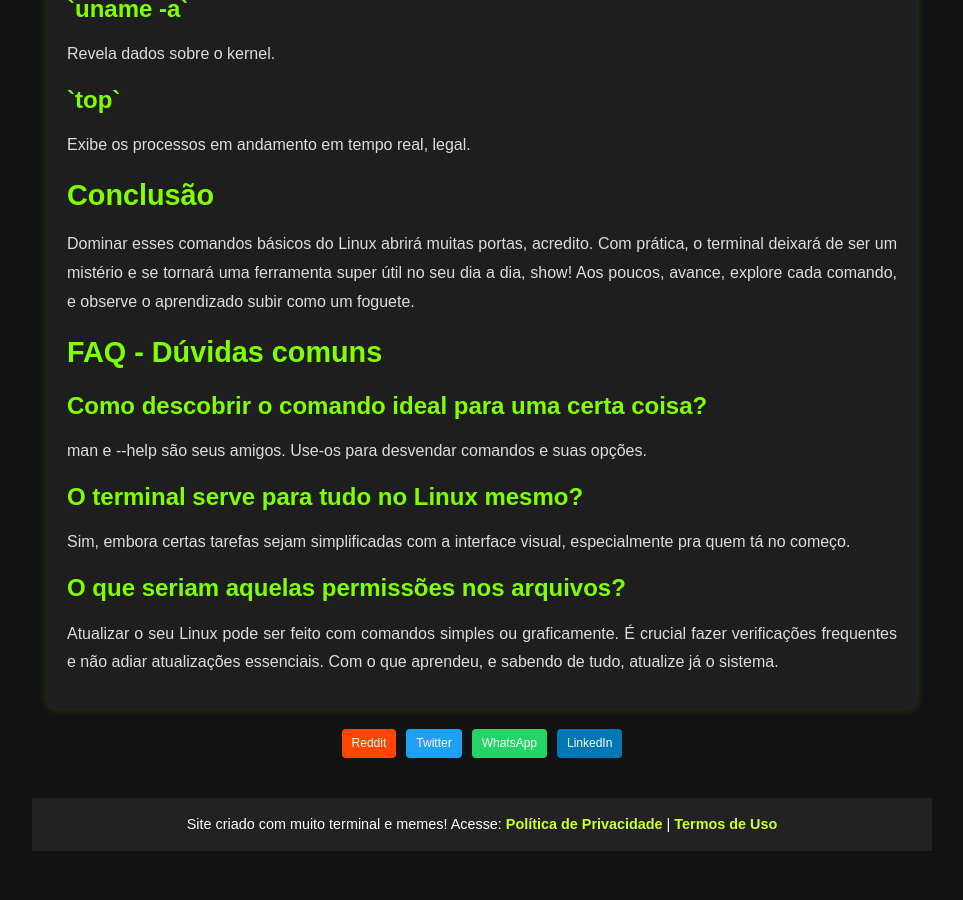
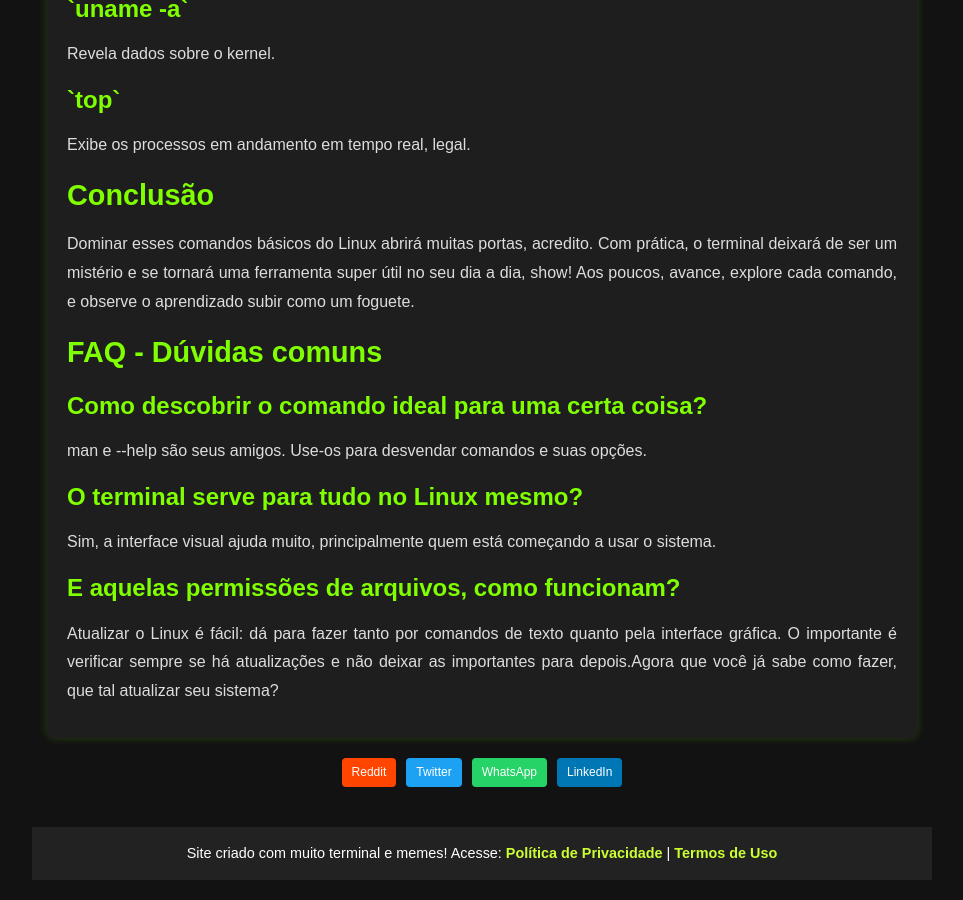
Before and after one commit to Piolinux/piolinux-site, a Jekyll site: the page como-atualizar-linux-terminal-grafico.html, which Jekyll copies as it is, in a window 1280 px wide and 900 px high, scrolled down 2421 px. Shown: the whole window, without its empty margins (158-1121 px from the left). Built offline with Jekyll 4.4.1, drawn with Linux system fonts in a browser that asks for light colours; before the commit the page ends 3292 px from its top, so only the background shows below that.

Commit message:
Update como-atualizar-linux-terminal-grafico.html

```diff
--- a/como-atualizar-linux-terminal-grafico.html
+++ b/como-atualizar-linux-terminal-grafico.html
@@ -565,10 +565,10 @@ footer a:hover {
             <p>man e --help são seus amigos. Use-os para desvendar comandos e suas opções.</p>
 
             <h3>O terminal serve para tudo no Linux mesmo?</h3>
-            <p>Sim, embora certas tarefas sejam simplificadas com a interface visual, especialmente pra quem tá no começo.</p>
+            <p>Sim, a interface visual ajuda muito, principalmente quem está começando a usar o sistema.</p>
 
-            <h3>O que seriam aquelas permissões nos arquivos?</h3>
-            <p>Atualizar o seu Linux pode ser feito com comandos simples ou graficamente. É crucial fazer verificações frequentes e não adiar atualizações essenciais. Com o que aprendeu, e sabendo de tudo, atualize já o sistema.</p>
+            <h3>E aquelas permissões de arquivos, como funcionam?</h3>
+            <p>Atualizar o Linux é fácil: dá para fazer tanto por comandos de texto quanto pela interface gráfica. O importante é verificar sempre se há atualizações e não deixar as importantes para depois.Agora que você já sabe como fazer, que tal atualizar seu sistema?</p>
         </section>
 
    <div id="share" style="text-align:center;margin:15px 0"></div>
```
